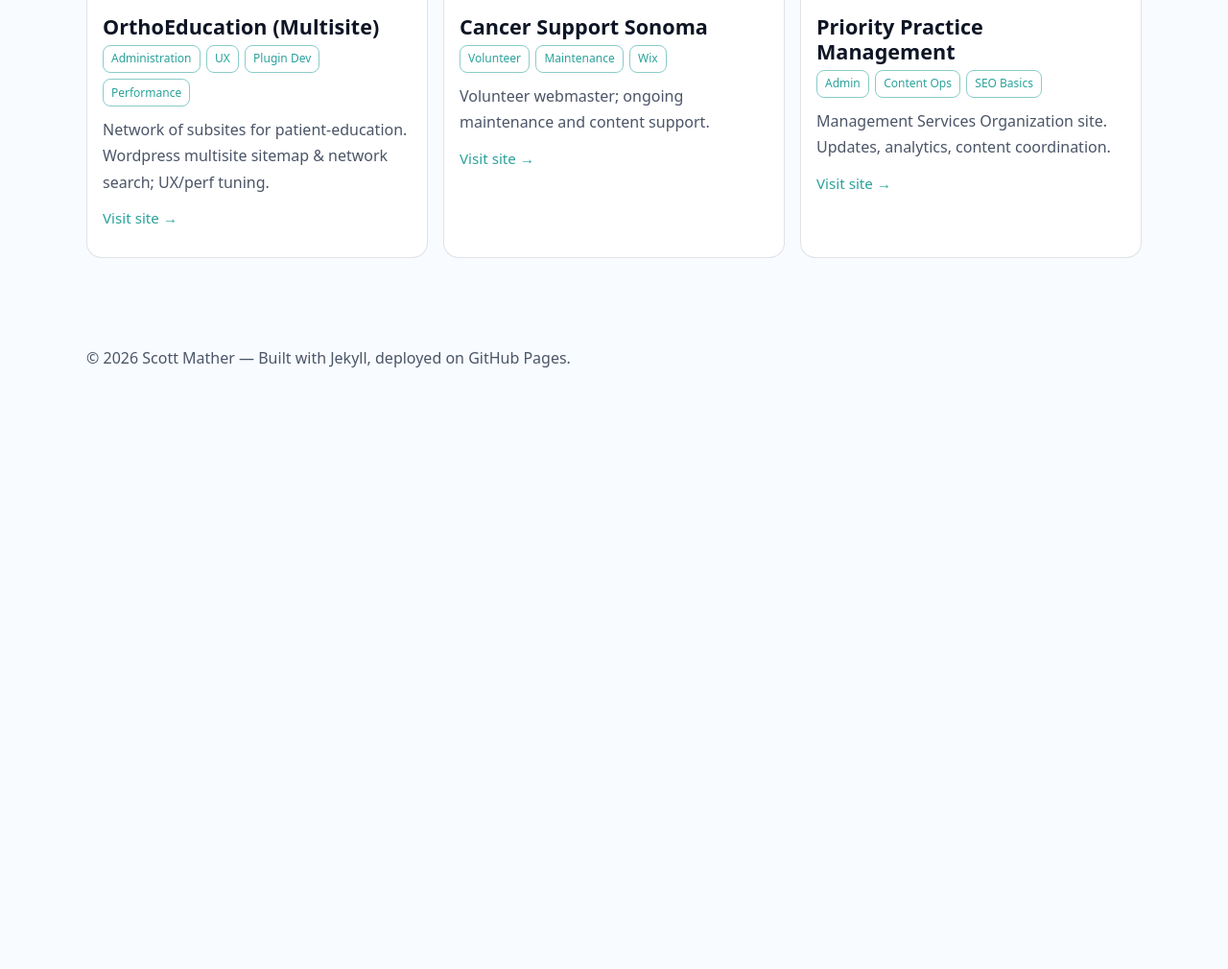
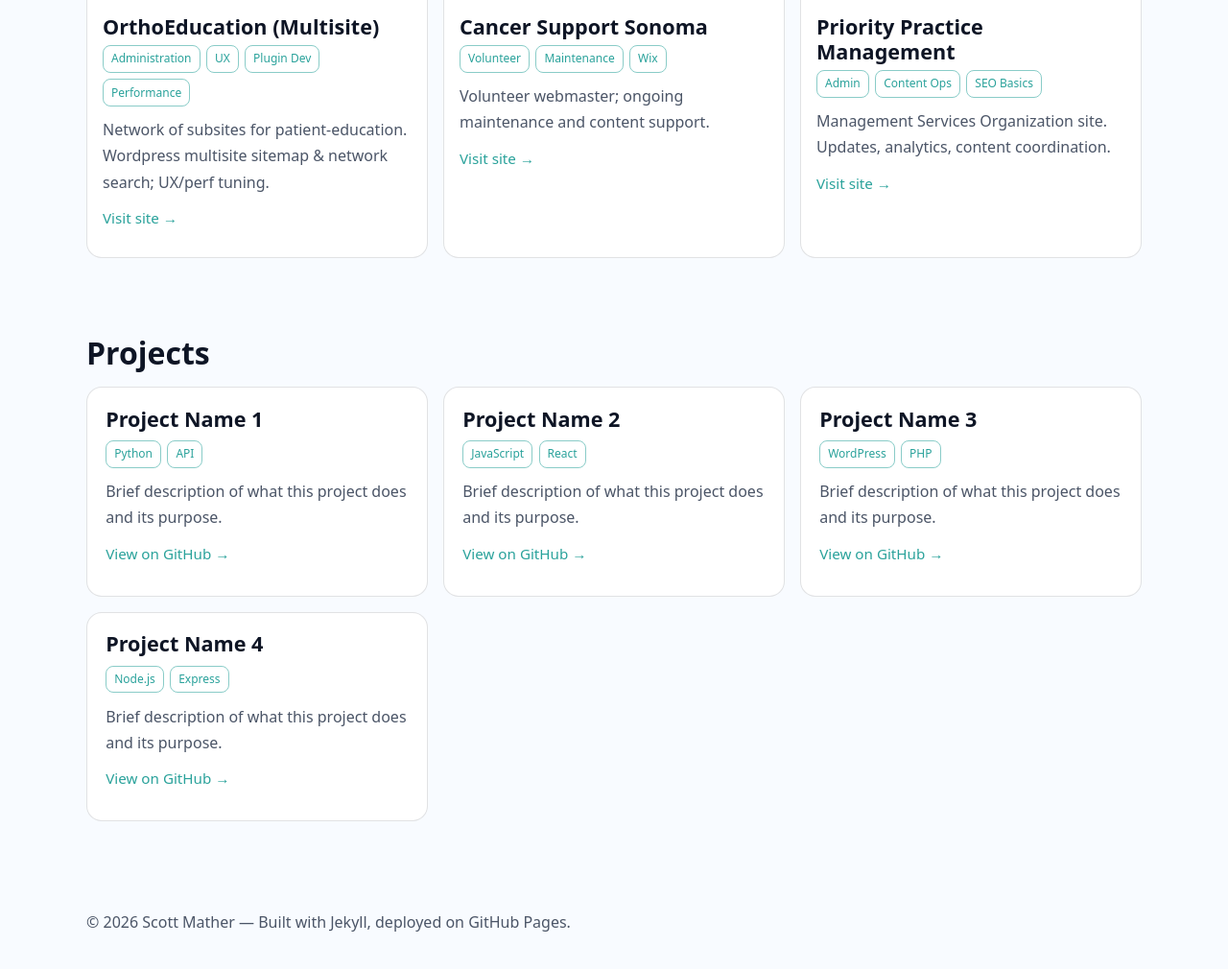
Before and after one commit to csmather/mather-cv, a Jekyll site: the page built from index.md, in a window 1280 px wide and 1400 px high, scrolled down 760 px, cut to the strip 366-1376 px from the top of the window. Shown: the whole strip at 96% size. Built offline with Jekyll 4.4.1, drawn with Linux system fonts in a browser that asks for light colours; before the commit the page ends 1573 px from its top, so only the background shows below that.

Commit message:
Project changes

```diff
--- /dev/null
+++ b/_data/projects.yml
@@ -0,0 +1,19 @@
+- title: "Project Name 1"
+  description: "Brief description of what this project does and its purpose."
+  github_url: "https://github.com/username/project-1"
+  tags: ["Python", "API"]
+
+- title: "Project Name 2"
+  description: "Brief description of what this project does and its purpose."
+  github_url: "https://github.com/username/project-2"
+  tags: ["JavaScript", "React"]
+
+- title: "Project Name 3"
+  description: "Brief description of what this project does and its purpose."
+  github_url: "https://github.com/username/project-3"
+  tags: ["WordPress", "PHP"]
+
+- title: "Project Name 4"
+  description: "Brief description of what this project does and its purpose."
+  github_url: "https://github.com/username/project-4"
+  tags: ["Node.js", "Express"]
--- a/_layouts/home.html
+++ b/_layouts/home.html
@@ -41,3 +41,23 @@ layout: default
     </div>
   </div>
 </section>
+
+<section id="projects" class="section-projects">
+  <div class="wrap">
+    <h2 class="h2">Projects</h2>
+    <div class="grid-projects">
+      {% for project in site.data.projects %}
+      <article class="project-tile reveal">
+        <div class="project-body">
+          <h3 class="project-title">{{ project.title }}</h3>
+          <ul class="tags">
+            {% for t in project.tags %}<li class="tag">{{ t }}</li>{% endfor %}
+          </ul>
+          <p class="muted">{{ project.description }}</p>
+          <p class="meta"><a href="{{ project.github_url }}" target="_blank" rel="noopener">View on GitHub &rarr;</a></p>
+        </div>
+      </article>
+      {% endfor %}
+    </div>
+  </div>
+</section>
--- a/assets/css/site.css
+++ b/assets/css/site.css
@@ -81,5 +81,21 @@ small,.small{font-size:.9rem;color:var(--muted)}
 .tile .tile-title a::after{content:"";position:absolute;left:0;bottom:-2px;height:2px;width:0;background:var(--brand);border-radius:2px;transition:width 1s ease-in-out}
 .tile:hover .tile-title a::after,
 .tile:focus-within .tile-title a::after{width:100%}
+/* Projects grid */
+.section-projects{padding:2rem 0 3rem}
+.grid-projects{display:grid;gap:1rem;grid-template-columns:repeat(auto-fill,minmax(280px,1fr))}
+.project-tile{background:var(--surface);border:1px solid var(--border);border-radius:1rem;overflow:clip;transition:transform .22s ease-in-out}
+.project-tile:hover,.project-tile:focus-within{transform:none}
+.project-body{padding:1.2rem}
+.project-title{margin:0 0 .1rem}
+.project-tile .meta a{color:var(--brand)}
+/* Title underline animation on project tile hover */
+.project-tile .project-title{position:relative;display:inline-block}
+.project-tile .project-title::after{content:"";position:absolute;left:0;bottom:-2px;height:2px;width:0;background:var(--brand);border-radius:2px;transition:width .3s ease-in-out}
+.project-tile:hover .project-title::after,
+.project-tile:focus-within .project-title::after{width:100%}
+/* Reveal animations for project tiles */
+.project-tile.reveal{opacity:0;transform:none}
+.project-tile.reveal.is-visible{opacity:1}
 /* Footer */
 .site-foot{padding:2rem 0 3rem;color:var(--muted)}
```
Also changed, not shown: _work/01-footeducation.md (+2 -2 lines).
